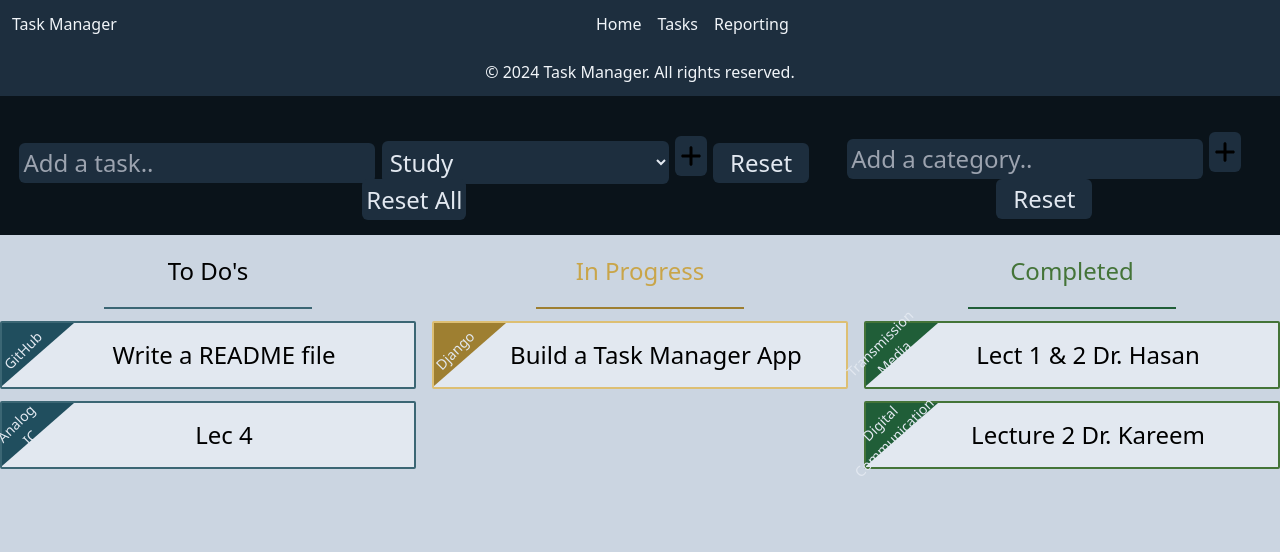
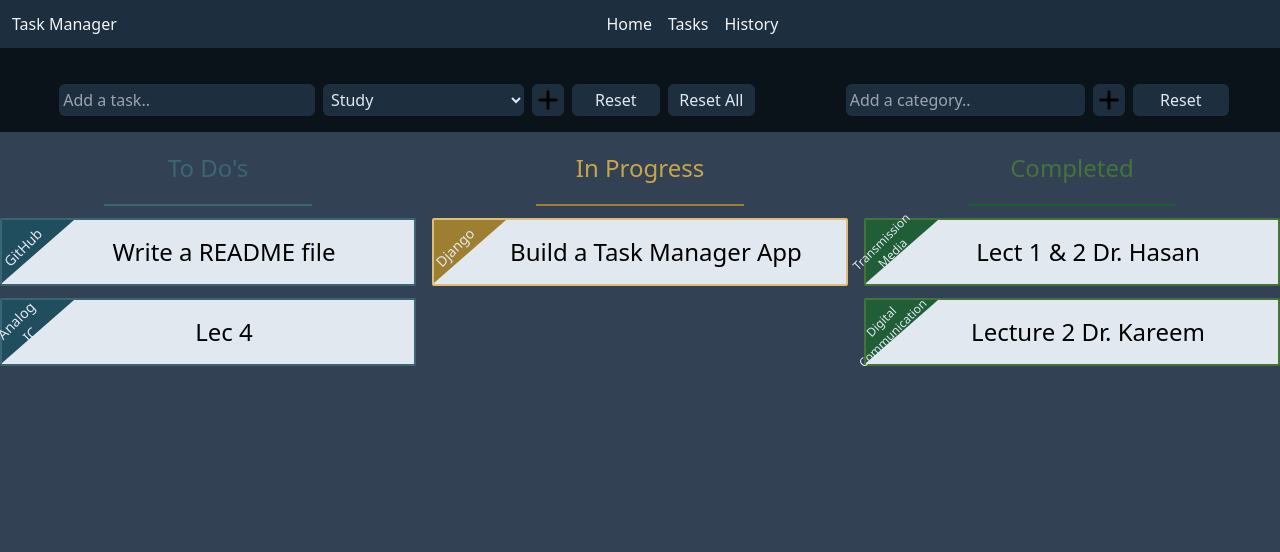
Before and after one commit to sabrysm/task-management-app, a Django app: page /task/ in a window 1280 px wide. Shown: the top 552 px of the page. Run offline with Django 5.2, Linux system fonts and the light colour scheme; data comes from the database, SQL or seed files in the repository; both versions use the stored data as it was after the commit; some libraries are stand-ins or nearby versions.

Commit message:
Updated the general design of the app

```diff
--- a/task_manager/core/templates/core/base.html
+++ b/task_manager/core/templates/core/base.html
@@ -8,21 +8,18 @@
 </head>
 
 
-<body class="bg-slate-300">
-    <nav class="flex justify-between items-center bg-[#1d2e3e] p-3 text-slate-100">
+<body class="bg-slate-700 mx-auto w-full">
+    <nav class="flex justify-center items-center bg-[#1d2e3e] p-3 text-slate-100">
         <h3>Task Manager</h3>
         <ul class="flex mx-auto space-x-4">
             <li><a href="/">Home</a></li>
             <li><a href="/task">Tasks</a></li>
-            <li><a href="{% url 'reporting:tasks_history' %}">Reporting</a></li>
+            <li><a href="{% url 'reporting:tasks_history' %}">History</a></li>
         </ul>
+        {% block dashboard %}
+        {% endblock %}
     </nav>
     {% block content %}
     {% endblock %}
 </body>
-
-<footer class="bg-[#1d2e3e] text-slate-100 p-3 text-center">
-    <p>&copy; 2024 Task Manager. All rights reserved.</p>
-</footer>
-
 </html>
--- a/task_manager/reporting/templates/reporting/tasks_history.html
+++ b/task_manager/reporting/templates/reporting/tasks_history.html
@@ -1,9 +1,9 @@
 {% include 'core/base.html' %}
 {% block content %}
 <div class="flex flex-col justify-start items-center bg-[#0a131a] p-3 text-slate-100 w-screen h-screen md:pb-10">
-    <div class="flex flex-row justify-start items-start w-4/6 bg-[#1d2e3e] h-4/5">
+    <div class="flex flex-row justify-start items-start w-4/6 bg-[#1d2e3e] h-4/5 rounded-lg">
         <div class="flex flex-col justify-start items-center space-x-4 mt-5 text-black font-normal w-full">
-            <h2 class="text-[#447438] mb-1 md:mb-5 mx-auto font-semibold">Tasks done</h2>
+            <h2 class="text-[#447438] mb-1 md:mb-5 mx-auto font-semibold text-2xl font-serif text-center">Tasks done</h2>
             <div class="border-t-2 border-[#205e38] w-1/2 mx-auto"></div>
             <ul class="list-group w-2/5 mx-auto">
                 {% for completed_task in page %}
--- a/task_manager/task/templates/task/tasks_list.html
+++ b/task_manager/task/templates/task/tasks_list.html
@@ -1,13 +1,12 @@
 {% include 'core/base.html' %}
-{% block content %}
-<div class="container bg-slate-300 font-sans text-center text-2xl font-bold text-slate-200 w-screen">
+{% block dashboard %}
 <div class="flex flex-col md:flex-row justify-around items-center space-x-3 bg-[#0a131a] p-4 w-screen">
     <!--Add task-->
     <div class="flex justify-start items-center space-x-4 mt-5">
-            <form action="{% url 'task:create' %}" method="post">
+        <form action="{% url 'task:create' %}" method="post" class="flex items-center space-x-2">
             {% csrf_token %}
             <input type="text" name="title" placeholder="Add a task.."
-                    class="rounded-md p-1 font-light text-slate-200 bg-[#1d2e3e] outline-none">
+                class="rounded-md p-1 font-light text-slate-200 bg-[#1d2e3e] outline-none w-[40%]">
             <!--category dropdown-->
             <select name="category" class="rounded-md p-1 font-light text-slate-200 outline-none bg-[#1d2e3e]">
                 {% for category in categories %}
@@ -15,7 +14,7 @@
                 {% endfor %}
             </select>
             <button type="submit"
-                    class="bg-[#1d2e3e] text-slate-200 font-normal rounded-md p-1 hover:bg-green-700 h-10">
+                class="bg-[#1d2e3e] text-slate-200 font-normal rounded-md p-1 hover:bg-green-700">
                 <svg xmlns="http://www.w3.org/2000/svg"
                     class="h-6 w-6 text-slate-200 hover:text-slate-100 transform hover:scale-110"
                     viewBox="0 0 448 512"><!--!Font Awesome Free 6.5.1 by @fontawesome - https://fontawesome.com License - https://fontawesome.com/license/free Copyright 2024 Fonticons, Inc.-->
@@ -25,17 +24,17 @@
             </button>
             <button type="reset" class="bg-[#1d2e3e] text-slate-200 font-normal rounded-md p-1 w-24">Reset</button>
             <a href="{% url 'task:reset_all' %}"
-                    class="bg-[#1d2e3e] text-slate-200 font-normal rounded-md p-1 w-24 hover:bg-red-900">Reset All</a>
+                class="bg-[#1d2e3e] text-slate-200 font-normal rounded-md p-1 w-24 hover:bg-red-900 text-center">Reset All</a>
         </form>
     </div>
     <!--New Category-->
     <div class="flex justify-end items-center space-x-4 mt-5">
-            <form action="{% url 'task:new_category' %}" method="post">
+        <form action="{% url 'task:new_category' %}" method="post" class="flex items-center space-x-2">
             {% csrf_token %}
             <input type="text" name="category" placeholder="Add a category.."
                 class="rounded-md p-1 outline-none font-light text-slate-200 bg-[#1d2e3e]">
             <button type="submit"
-                    class="bg-[#1d2e3e] text-slate-200 font-normal rounded-md p-1 hover:bg-green-700 h-10">
+                class="bg-[#1d2e3e] text-slate-200 font-normal rounded-md p-1 hover:bg-green-700">
                 <svg xmlns="http://www.w3.org/2000/svg"
                     class="h-6 w-6 text-slate-200 hover:text-slate-100 transform hover:scale-110"
                     viewBox="0 0 448 512"><!--!Font Awesome Free 6.5.1 by @fontawesome - https://fontawesome.com License - https://fontawesome.com/license/free Copyright 2024 Fonticons, Inc.-->
@@ -47,9 +46,13 @@
         </form>
     </div>
 </div>
+{% endblock %}
+{% block content %}
+<div class="container bg-slate-700 font-sans text-center text-2xl font-bold text-slate-200 w-screen mx-auto">
+
     <div class="flex flex-row justify-around space-x-4 mt-5 text-black font-normal mx-auto">
         <div class="col-md-4 w-4/12">
-            <h2 class="mb-1 md:mb-5">To Do's</h2>
+            <h2 class="mb-1 md:mb-5 text-[#3b6674]">To Do's</h2>
             <div class="border-t-2 border-[#3b6674] w-1/2 mx-auto"></div>
             <ul class="list-group">
                 {% for task in tasks_todo %}
@@ -125,7 +128,7 @@
                         <!--Category-->
                         <div class="border-t-[63px] border-t-[#205e38] border-r-[72px] border-r-transparent absolute top-0 left-0">
                             <span
-                                class="text-sm text-slate-200 font-light transform -rotate-45 absolute top-1/2 left-1/2 -translate-x-1/2 -translate-y-1/2 pl-20 pb-5">
+                                class="text-xs text-slate-200 font-light transform -rotate-45 absolute top-1/2 left-1/2 -translate-x-1/2 -translate-y-1/2 pl-20 pb-5">
                                 {{ task.category }}</span>
                         </div>
                         <!--Task Title-->
```
Also changed, not shown: README.md, task_manager/db.sqlite3. Lines whose indentation alone changed are shown as unchanged.
